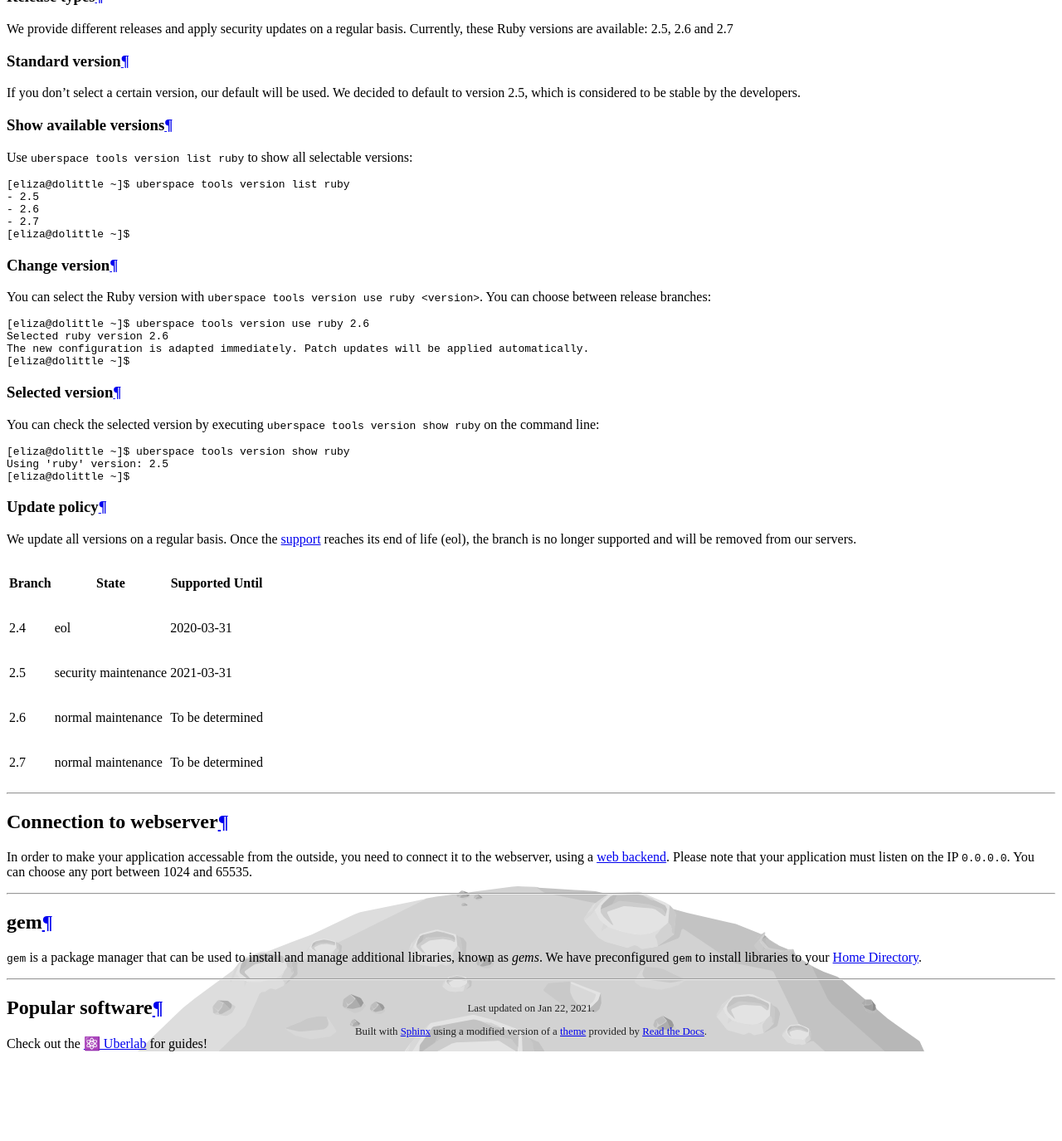
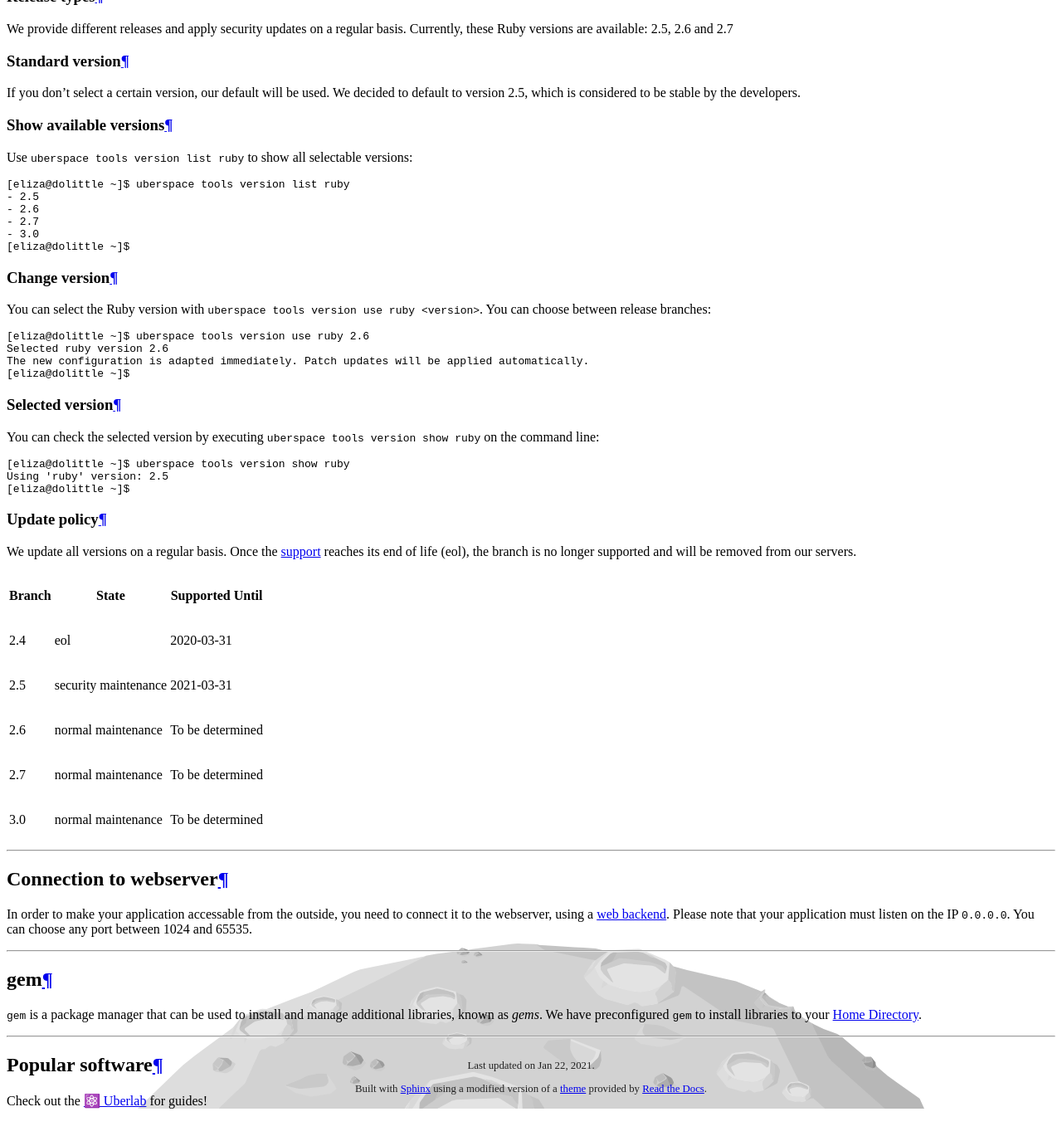
Before and after one commit to Uberspace/manual, a Sphinx documentation site: the page built from source/lang-ruby.rst, in a window 1280 px wide and 1400 px high, scrolled down 2486 px. Shown: the top 1375 px of the window at 83% size. Built offline with Sphinx 7.4.7 and the Read the Docs theme 2.0.0, drawn with Linux system fonts in a browser that asks for light colours.

Commit message:
add ruby 3.0

```diff
--- a/source/lang-ruby.rst
+++ b/source/lang-ruby.rst
@@ -39,6 +39,7 @@ Use ``uberspace tools version list ruby`` to show all selectable versions:
   - 2.5
   - 2.6
   - 2.7
+  - 3.0
   [eliza@dolittle ~]$
 
 .. _ruby-change-version:
@@ -81,6 +82,8 @@ We update all versions on a regular basis. Once the `support <https://www.ruby-l
 +--------+----------------------+------------------+
 | 2.7    | normal maintenance   | To be determined |
 +--------+----------------------+------------------+
+| 3.0    | normal maintenance   | To be determined |
++--------+----------------------+------------------+
 
 ----
 
```
